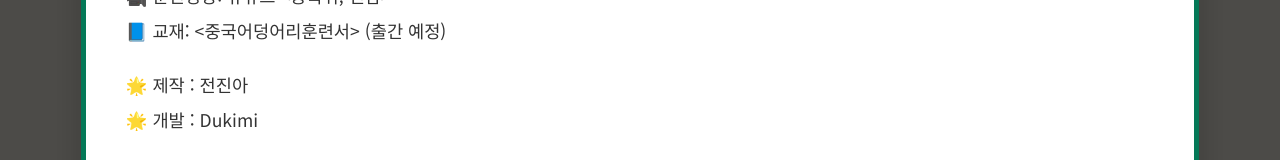
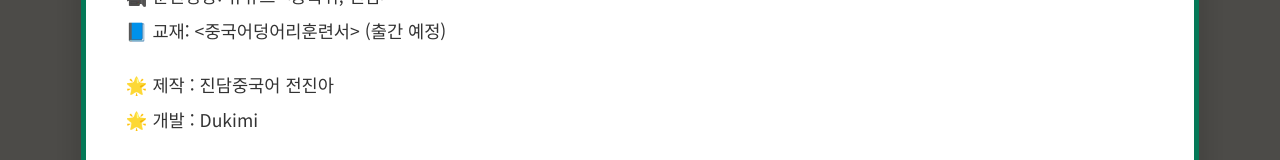
Before and after one commit to Jindam1799/Deong-uh-ri_game_2511, a plain HTML site: page index.html in a window 1280 px wide. Shown: the part 459-619 px from the top of the page. Drawn offline with Linux system fonts and the light colour scheme.

Commit message:
Update index.html

```diff
--- a/index.html
+++ b/index.html
@@ -56,7 +56,7 @@
             게임을 활용하면 효과는 두 배!</p>
           <p class="compact-text">🎥 훈련영상: 유튜브 <중툭튀, 진담></p>
           <p class="compact-text">📘 교재: <중국어덩어리훈련서> (출간 예정)</p>
-          <p class="compact-credit">🌟 제작 : 전진아 </p>
+          <p class="compact-credit">🌟 제작 : 진담중국어 전진아 </p>
           <p class="compact-credit">🌟 개발 : Dukimi</p>
           <div class="button-container">
             <button id="start-game">게임 시작하기</button>
```
